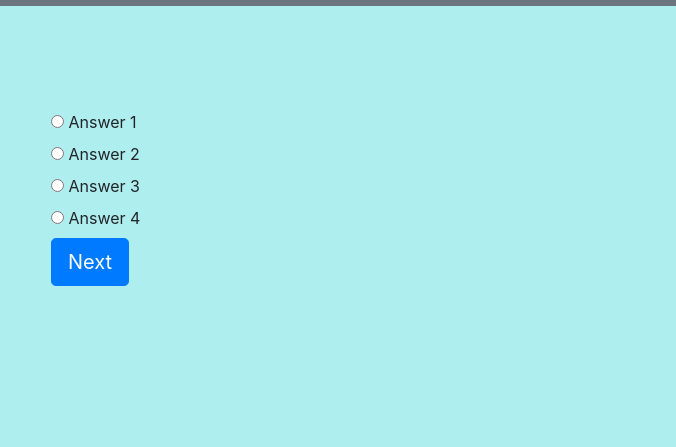
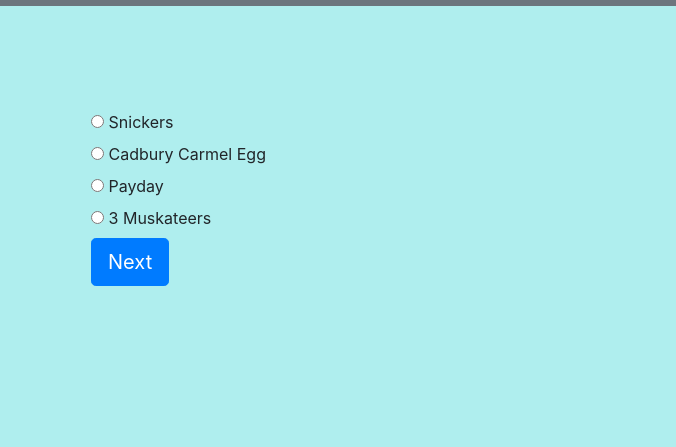
Before and after one commit to clubkemp/uw-trivia, a plain HTML site: page index.html in a window 1280 px wide. Both pictures are taken after a click on the button "Learn more". Shown: the part 82-529 px from the top of the page, 604-1280 px from the left. Drawn offline with nearby package versions, Linux system fonts and the light colour scheme.

Commit message:
content for trivia card being pulled from object

```diff
--- a/index.html
+++ b/index.html
@@ -30,16 +30,16 @@
                     <div class="col-lg-4 col-md-12 offset-lg-2 game">
                         <img src="" class="d-flex img-fluid mx-auto"alt="...">
                     </div>
-                    <div class="d-flex col-lg-2 col-md-12 justify-content-center mt-2 game">
+                    <div class="d-flex col-lg-3 col-md-12 justify-content-center mt-2 game">
                         <form>
-                            <input type="radio" id="a1" name="gender" value="">
-                            <label for="a1">Answer 1</label><br>
-                            <input type="radio" id="a2" name="gender" value="">
-                            <label for="a2">Answer 2</label><br>
-                            <input type="radio" id="a3" name="gender" value="other">
-                            <label for="a3">Answer 3</label><br>
-                            <input type="radio" id="a4" name="gender" value="other">
-                            <label for="a4">Answer 4</label>
+                            <input type="radio" id="a1" value="">
+                            <label for="a1" id="a1-label">Answer 1</label><br>
+                            <input type="radio" id="a2" value="">
+                            <label for="a2" id="a2-label">Answer 2</label><br>
+                            <input type="radio" id="a3" value="">
+                            <label for="a3" id="a3-label">Answer 3</label><br>
+                            <input type="radio" id="a4" value="">
+                            <label for="a4" id="a4-label">Answer 4</label><br>
                             <a class="btn btn-primary btn-lg" id="flip-button" role="button">Next</a>
 
                           </form>
--- a/script.js
+++ b/script.js
@@ -92,9 +92,14 @@
     gameContentDiv.setAttribute("class", "col-12 mt-5");
     //TODO:Set the answer content using the answers Array
     gameContentDiv.querySelector("img").setAttribute("src", currentCard[0].imgSrc);
-    gameContentDiv.querySelector("img").setAttribute("src", currentCard[0].imgSrc);
-    gameContentDiv.querySelector("img").setAttribute("src", currentCard[0].imgSrc);
-    gameContentDiv.querySelector("img").setAttribute("src", currentCard[0].imgSrc);
+    gameContentDiv.querySelector("#a1").setAttribute("value", answers[0]);
+    gameContentDiv.querySelector("#a1-label").textContent=answers[0];
+    gameContentDiv.querySelector("#a2").setAttribute("value", answers[1]);
+    gameContentDiv.querySelector("#a2-label").textContent=answers[1];
+    gameContentDiv.querySelector("#a3").setAttribute("value", answers[2]);
+    gameContentDiv.querySelector("#a3-label").textContent=answers[2];
+    gameContentDiv.querySelector("#a4").setAttribute("value", answers[3]);
+    gameContentDiv.querySelector("#a4-label").textContent=answers[3];
 
 }
 
```
